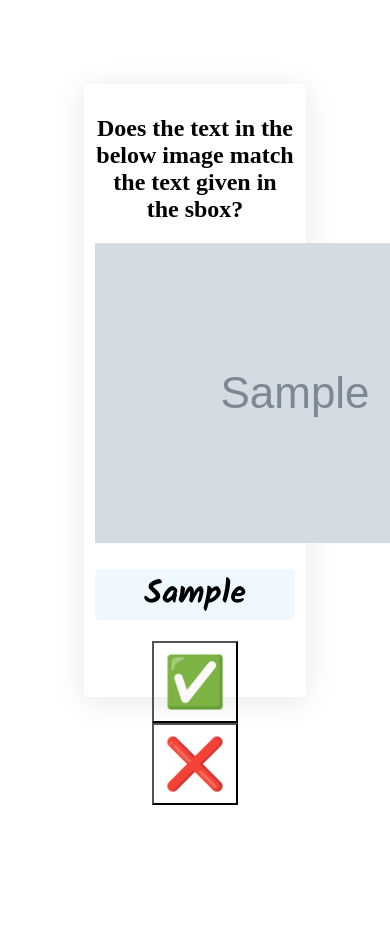
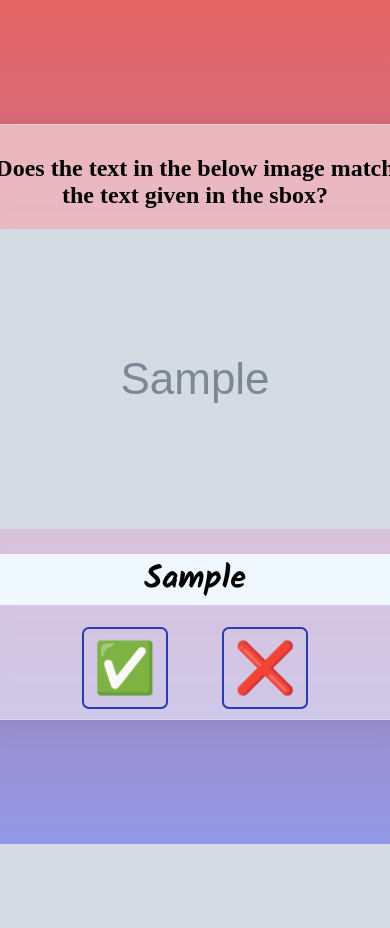
Before and after one commit to jtbg/dcda-io, a Flask app: template cloud-run-app/templates/index.html in a window 390 px wide; the page is wider, and only the part inside the window is pictured. After the commit the page ends 844 px from the top of that part, so only its background shows below. Run offline with Flask 3, Linux system fonts and the light colour scheme; the template is opened without the code that fills it: most values are stand-ins (such as "Sample title", 1, 10 or a date in 2020); grey boxes marked "Sample" are stand-in pictures; parts of the project's set-up code (start-up, migrations or seed data) failed here and were passed over.

Commit message:
edit css

```diff
--- a/cloud-run-app/main.py
+++ b/cloud-run-app/main.py
@@ -81,4 +81,4 @@ def vote():
 if __name__ == "__main__":
     # init_db()  # Initialize database on first run
     server_port = os.environ.get("PORT", "8080")
-    app.run(debug=False, port=server_port, host="0.0.0.0")
+    app.run(debug=True, port=server_port, host="0.0.0.0")
--- a/cloud-run-app/static/style.css
+++ b/cloud-run-app/static/style.css
@@ -23,17 +23,11 @@ body {
     min-height: 100vh;
     margin: 0;
     justify-content: center;
-}
-
-@media (max-width: 576px) {
-    body {
-        display: block;
-        align-items: initial;
-    }
+    background: linear-gradient(#e66465, #9198e5);
 }
 
 #heading {
-    background: rgba(255, 255, 255, 0.1);
+    background: rgba(255, 255, 255, 0.5);
     border-radius: 5px;
     box-shadow: 0 4px 30px rgba(0, 0, 0, 0.1);
     backdrop-filter: blur(5px);
@@ -46,7 +40,7 @@ body {
 
 #text {
     background-color: aliceblue;
-    font-family: "Kalam", cursive; /* Apply Kalam Regular here */
+    font-family: "Kalam", cursive; /* Applied Kalam Regular here */
     font-weight: 400;
 }
 
@@ -63,7 +57,7 @@ body {
 .rounded {
     border-radius: 5px;
 }
-/* nevermind*/
+
 
 .selection {
     display: flex;
@@ -83,6 +77,8 @@ body {
     background: transparent;
     padding: 10px;
     margin-inline: 25px;
+    border: solid 2px rgb(40, 61, 180);
+    border-radius: 7px;
 }
 
 .vote-icons:hover {
--- a/cloud-run-app/templates/index.html
+++ b/cloud-run-app/templates/index.html
@@ -10,10 +10,6 @@
 </head>
 
 <body>
-  <!--  <div id="" class="text-center text-white">
-    <h1>Devanagari Character Dataset Automation</h1>
-    <p>Version 1 [Word tagging]</p>
-  </div>-->
   <div id="heading" class="text-white text-center">
     <h2>Does the text in the below image match the text given in the sbox?</h2>
     <img src="{{ url_for('static', filename='images/cropped_words/' + render_image) }}" alt="Emoji">
```
